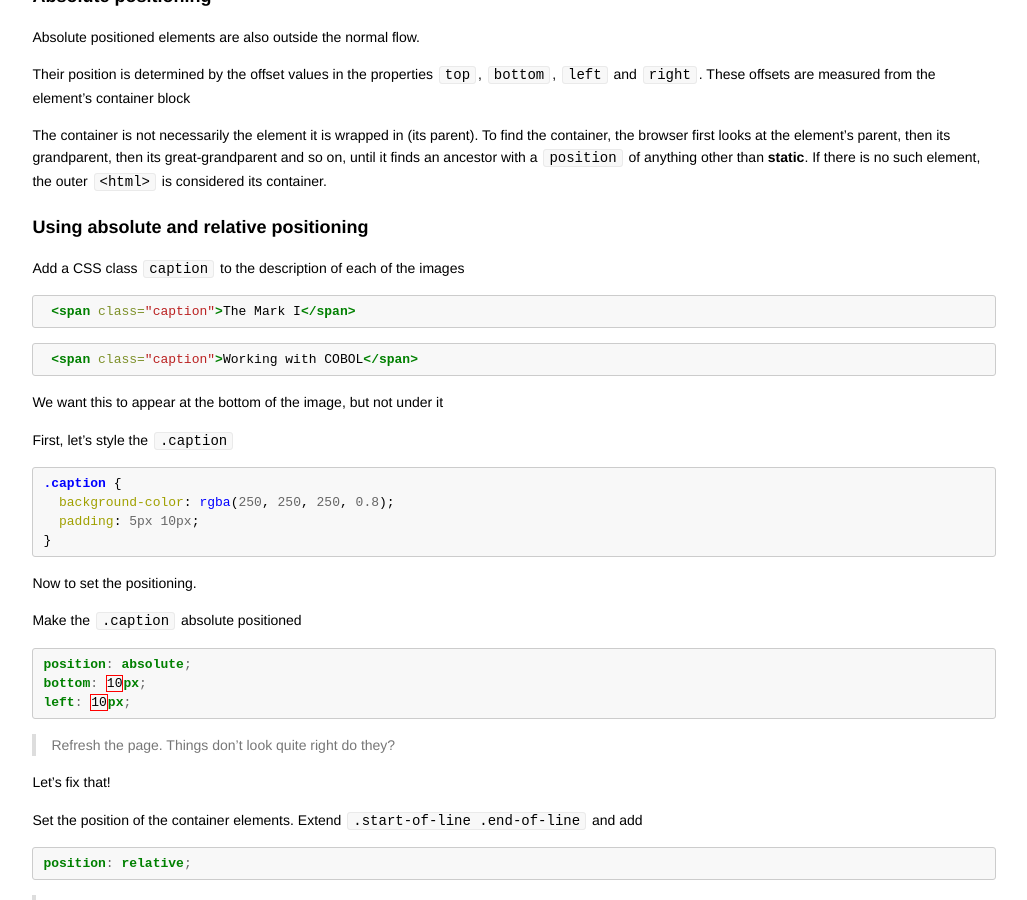
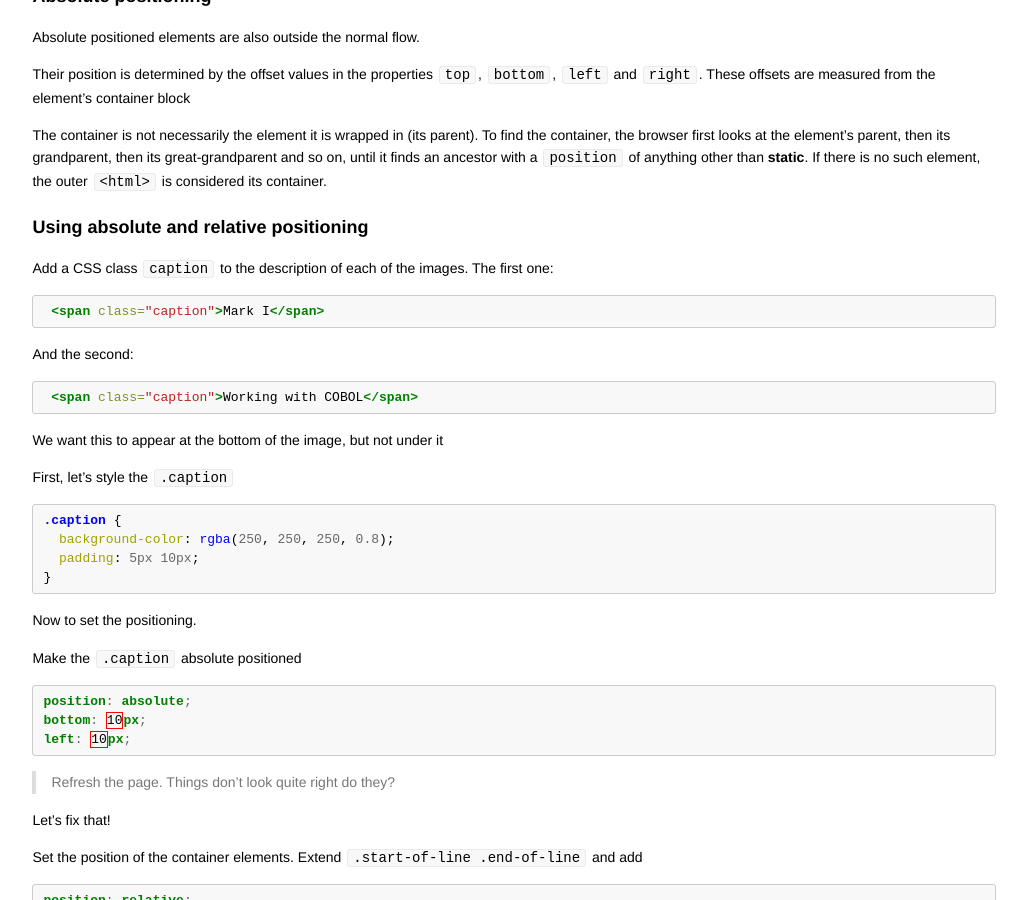
Before and after one commit to codebar/tutorials, a Jekyll site: the page built from html/lesson4/tutorial.md, in a window 1280 px wide and 900 px high, scrolled down 6827 px. Shown: the whole window, without its empty margins (126-1153 px from the left). Built offline with Jekyll 4.4.1, drawn with Linux system fonts in a browser that asks for light colours.

Commit message:
HTML Lesson 4: Add text between blocks and correct text to match example

````diff
--- a/html/lesson4/tutorial.md
+++ b/html/lesson4/tutorial.md
@@ -369,11 +369,13 @@ The container is not necessarily the element it is wrapped in (its parent). To f
 
 ### Using absolute and relative positioning
 
-Add a CSS class `caption` to the description of each of the images
+Add a CSS class `caption` to the description of each of the images. The first one:
 
 ```html
- <span class="caption">The Mark I</span>
- ```
+ <span class="caption">Mark I</span>
+```
+
+And the second:
 
 ```html
  <span class="caption">Working with COBOL</span>
````
